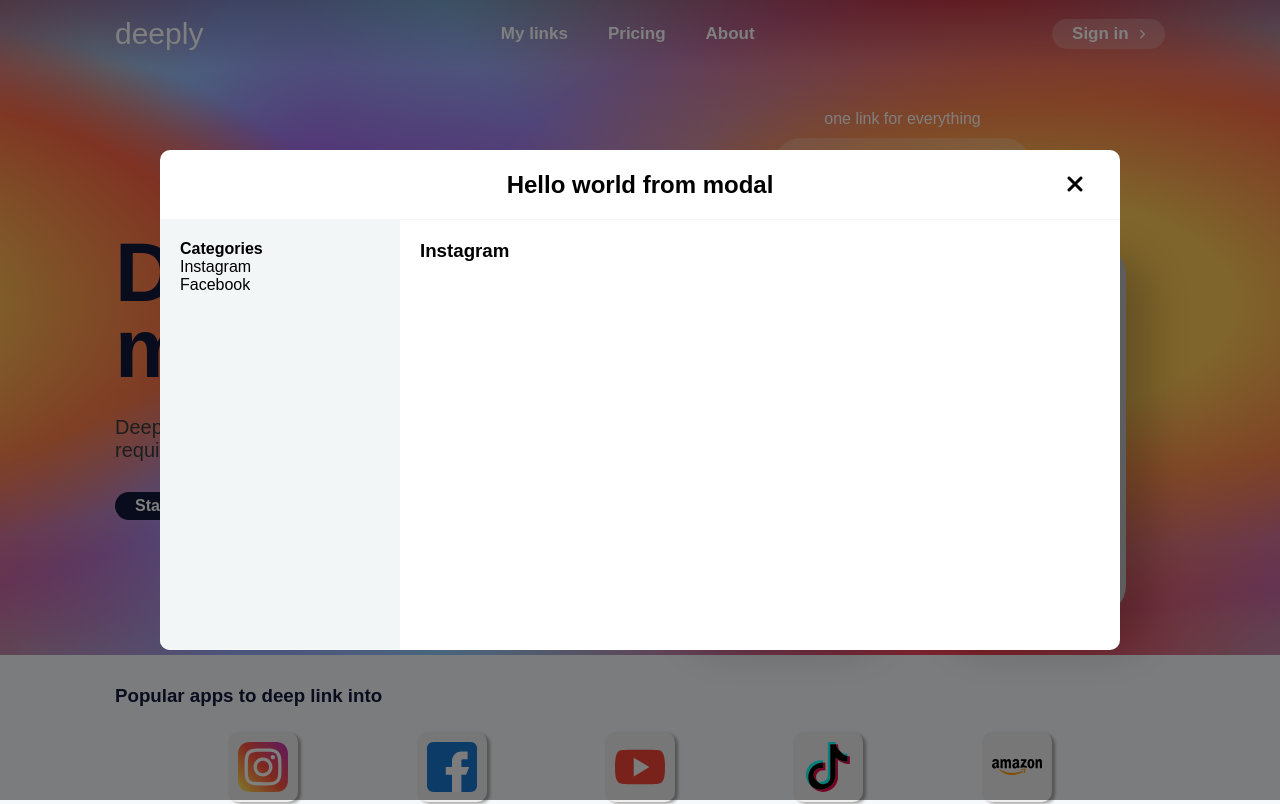
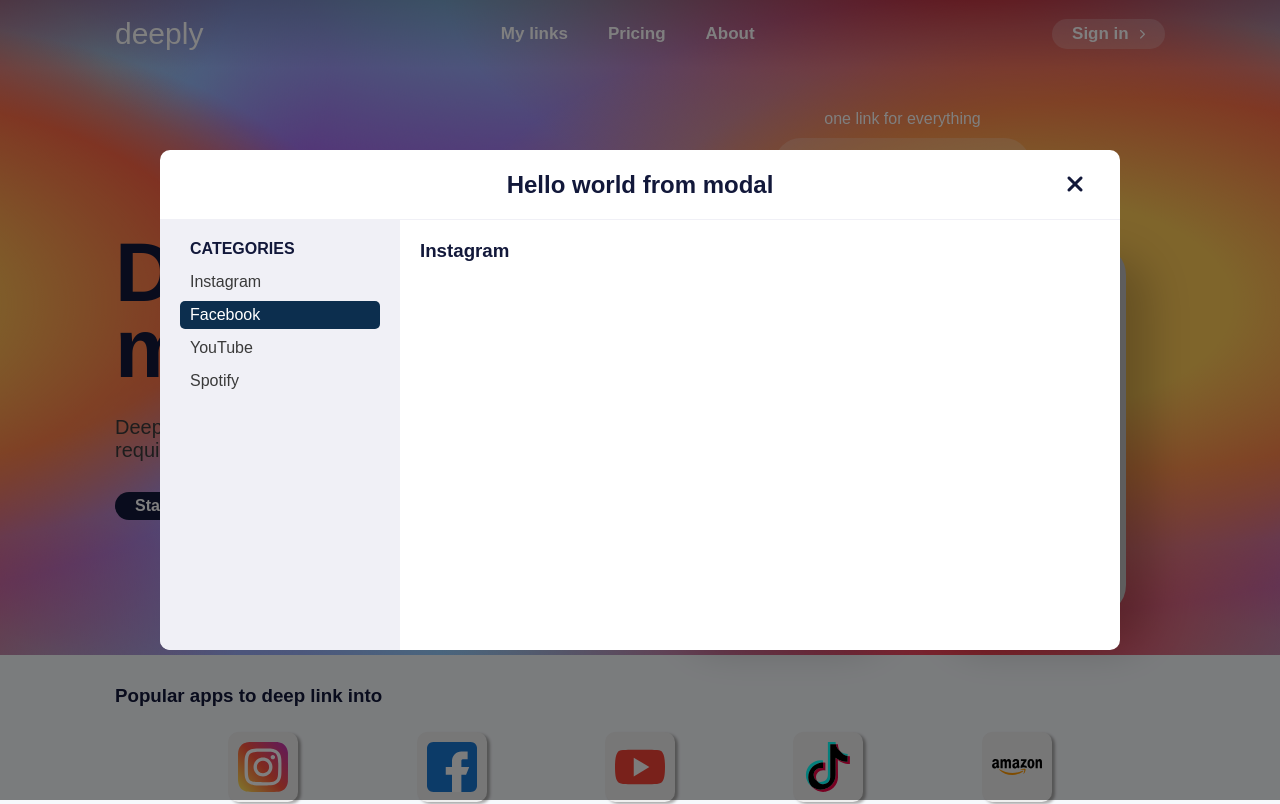
Before and after one commit to Josedn/deeply_web, a React (Create React App) app: page / in a window 1280 px wide. Shown: the top 804 px of the page. Built offline with nearby package versions, Linux system fonts and the light colour scheme; a web font is replaced by a local one.

Commit message:
Add more modal styles

```diff
--- a/src/deeply/modal/GenericModal.scss
+++ b/src/deeply/modal/GenericModal.scss
@@ -1,7 +1,10 @@
 @import "../styles/mixins.scss";
 
 $genius_background: #ffffff;
-$genius_background_alt: #f2f6f6;
+$genius_background_alt: #f0f0f6;
+$genius_title: $stripe_blue_title;
+$genius_text: $stripe_softblack;
+$genius_link: $stripe_blue_subtitle;
 
 .modal__overlay {
     position: absolute;
@@ -32,6 +35,7 @@
     position: relative;
     border-bottom: 1px solid $genius_background_alt;
     box-sizing: border-box;
+    color: $genius_title;
 }
 
 .modal__title {
@@ -50,13 +54,13 @@
     background: inherit;
     border: none;
     padding: 0 0.5em;
-    color: #000000;
+    color: inherit;
     font-size: 24px;
     transform: translate(0, -50%);
 }
 
 .modal__close:hover {
-    color: #aaaaaa;
+    opacity: $stripe_hover_opacity;
 }
 
 .modal__content {
@@ -64,6 +68,7 @@
     display: flex;
     flex-direction: row;
     flex: 1 1 auto;
+    color: $genius_text;
 }
 
 ////// nav
@@ -72,12 +77,15 @@
     width: 25%;
     padding: 20px;
     box-sizing: border-box;
-    //display: flex;
-    //flex-direction: column;
 }
 
 .app-list__title {
     margin: 0;
+    font-weight: 600;
+    margin-bottom: 10px;
+    text-transform: uppercase;
+    padding: 0 10px;
+    color: $genius_title;
 }
 
 .app-list__list {
@@ -87,6 +95,28 @@
 }
 
 .app-list__list-item {
+    margin-bottom: 5px;
+}
+
+.app-list__list-button {
+    background: none;
+    padding: 5px 10px;
+    border: none;
+    font-family: inherit;
+    font-size: inherit;
+    color: inherit;
+    width: 100%;
+    text-align: left;
+    border-radius: 5px;
+}
+
+.app-list__list-button:not(.app-list__list-button--selected):hover {
+    background: #e3e3f3;
+}
+
+.app-list__list-button--selected {
+    color: $stripe_white;
+    background: $stripe_blue_accent;
 }
 
 ///// content
@@ -98,4 +128,5 @@
 
 .app-content__title {
     margin: 0;
+    color: $genius_title;
 }
--- a/src/deeply/modal/GenericModal.tsx
+++ b/src/deeply/modal/GenericModal.tsx
@@ -30,10 +30,24 @@
                     </h4>
                     <ul className="app-list__list">
                         <li className="app-list__list-item">
-                            Instagram
+                            <button className="app-list__list-button">
+                                Instagram
+                            </button>
                         </li>
                         <li className="app-list__list-item">
-                            Facebook
+                            <button className="app-list__list-button app-list__list-button--selected">
+                                Facebook
+                            </button>
+                        </li>
+                        <li className="app-list__list-item">
+                            <button className="app-list__list-button">
+                                YouTube
+                            </button>
+                        </li>
+                        <li className="app-list__list-item">
+                            <button className="app-list__list-button">
+                                Spotify
+                            </button>
                         </li>
                     </ul>
                 </div>
--- a/src/deeply/pages/components/footer/Footer.scss
+++ b/src/deeply/pages/components/footer/Footer.scss
@@ -3,7 +3,7 @@
 .footer {
     padding: 25px 0;
     width: 100%;
-    background: rgb(12,46,78);
+    background: $stripe_blue_accent;
     background: linear-gradient(90deg, rgba(12,46,78,1) 0%, rgba(10,37,64,1) 100%);
     color: $stripe_white;
 
--- a/src/deeply/styles/mixins.scss
+++ b/src/deeply/styles/mixins.scss
@@ -5,6 +5,7 @@
 $stripe_softwhite_active: rgba(255, 255, 255, 0.3);
 $stripe_blue_title: #12183a;
 $stripe_blue_subtitle: #635bff;
+$stripe_blue_accent: rgb(12,46,78);
 
 $deeply_myriad: myriad-pro, sans-serif;
 $deeply_futura: futura-pt, sans-serif;
```
